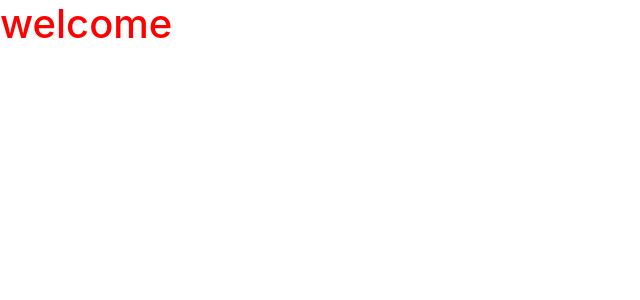
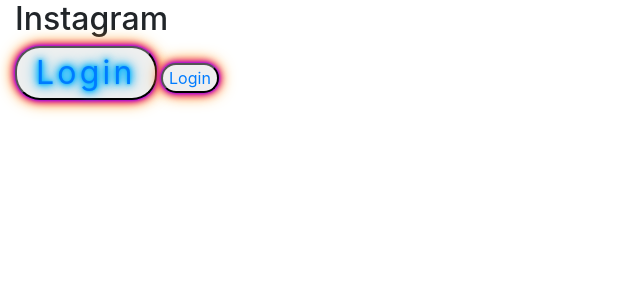
Before and after one commit to Memory-Wabwile/Instagram-Clone, a Django app: page / in a window 1280 px wide. Shown: the top 300 px of the page, without its empty margins (0-640 px from the left). Run offline with Django 4.2, Linux system fonts and the light colour scheme; some libraries are stand-ins or nearby versions.

Commit message:
style the home page

```diff
--- a/gram/templates/home.html
+++ b/gram/templates/home.html
@@ -8,7 +8,17 @@
 <link rel="stylesheet" href="{% static 'css/style.css' %}">
 {% endblock %}
 
-<div class="gloss">
-    <h1>welcome</h1>
+<div class="container-fluid">
+    <div class="box">
+        <div class="lightbar"></div>
+        <div class="topLayer"></div>
+        <h2>Instagram</h2>
+    </div>
+
+
+    <div class="logss">
+        <button style="border-radius: 25px; box-shadow: 0 0 3px #8200ff,0 0 6px #be00f1,0 0 9px #ed0073,0 0 12px #f7532c,0 0 18px #faa100;" ><a  style="border-radius: 25px;letter-spacing: 0.1em; padding: 5px 13px; font-size: 2em; text-shadow: 0 0 3px #00b3ff,0 0 6px #00b3ff,0 0 9px #00b3ff,0 0 12px #00b3ff,0 0 18px #00b3ff;" href="">Login</a></button>
+        <button  style="border-radius: 25px; box-shadow: 0 0 3px #8200ff,0 0 6px #be00f1,0 0 9px #ed0073,0 0 12px #f7532c,0 0 18px #faa100;" ><a href="">Login</a></button>
+    </div>
 </div>
 {%endblock%}
--- a/gram/templates/profile.html
+++ b/gram/templates/profile.html
@@ -3,7 +3,7 @@
 {% load static %}
 {% block content %}
 {{ block.super}}
-<div class="container-fluid">
+<div class="container">
     {% for profile in profiles %}
     <div class="container mt-3">
         <div class="content-section">
@@ -29,7 +29,7 @@
                                     <span class="mr-5"> <strong>{{ username.profile.following.count }}</strong>
                                         following</span>
                                 </div>
-                                <h5>{{ username.profile.name }}</h5>
+                                <h5>{{ user.username }}</h5>
                                 <p class="text-secondary">{{ username.profile.bio }}</p>
                             </div>
                         </div>
--- a/gram/views.py
+++ b/gram/views.py
@@ -32,6 +32,7 @@
 def create_post(request):
 
     return render(request, 'posts.html')
+
 def search(request):
     message = 'The Search'
     return render(request ,'search.html' , {'message': message})
--- a/static/css/style.css
+++ /dev/null
@@ -1,6 +0,0 @@
-.gloss{
-    color: red;
-}
-h1{
-    color: red;
-}
```
